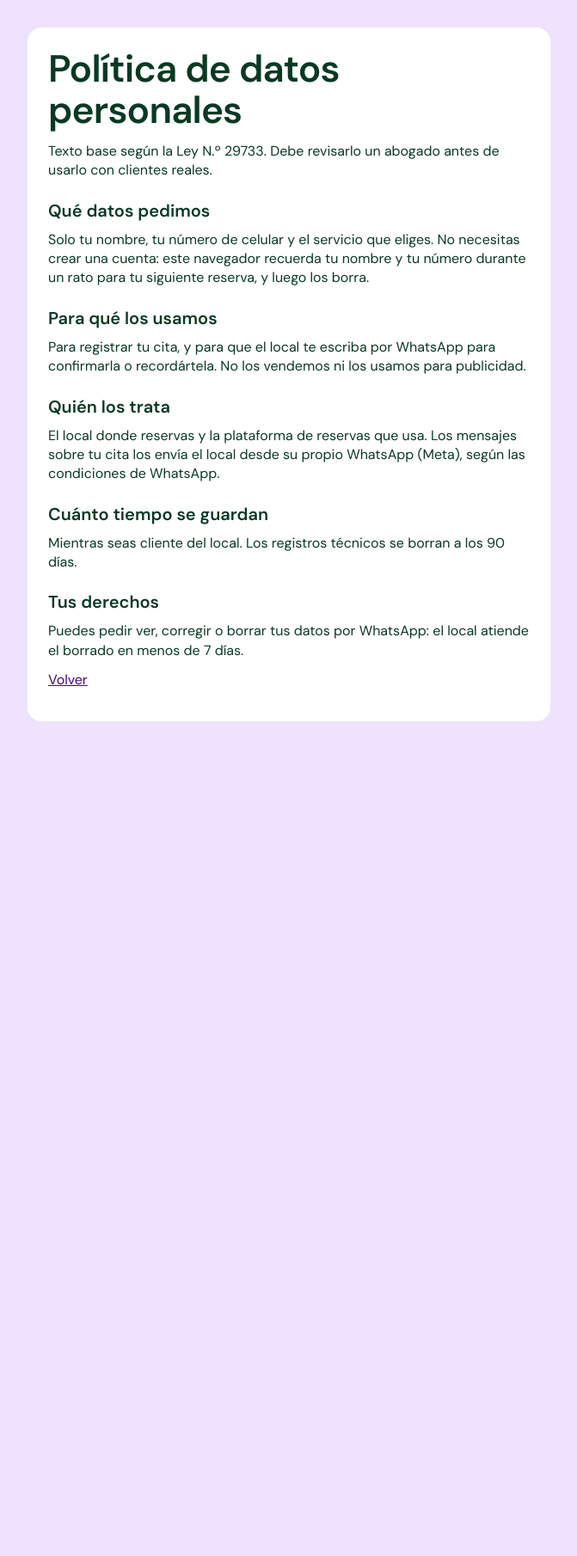
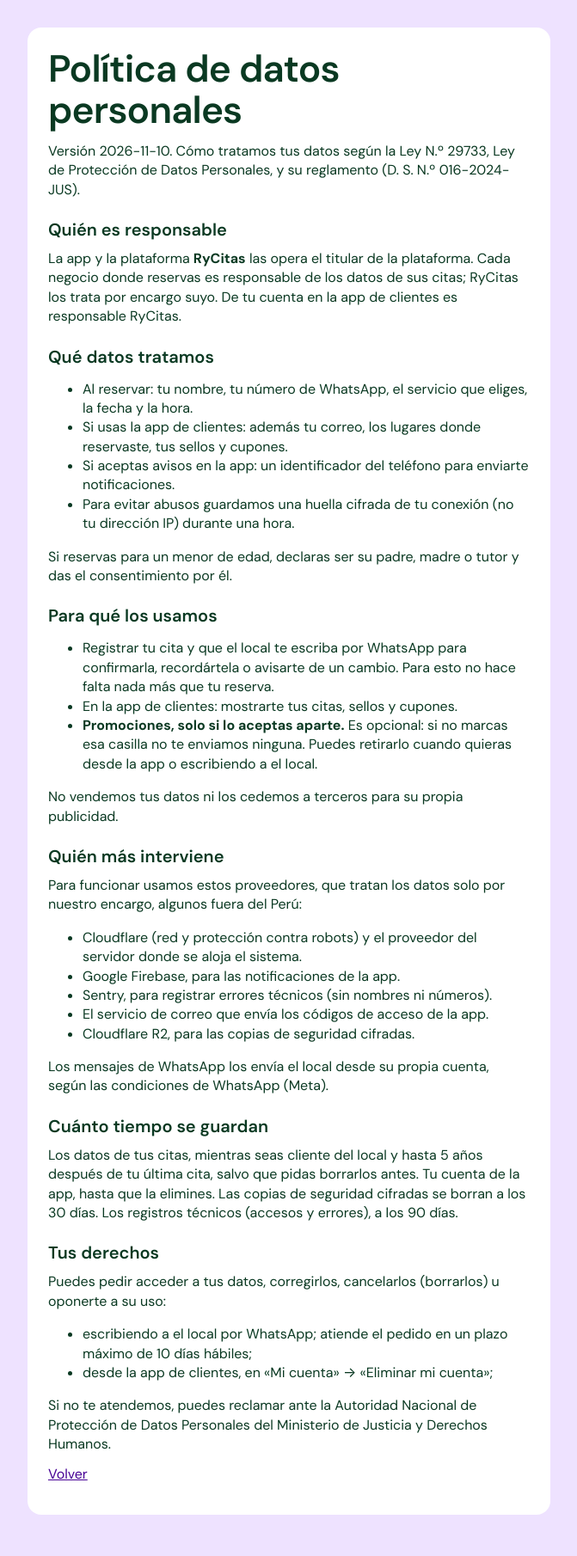
Before and after one commit to AndreMendezCisneros/rycitas, a Django app: page /privacidad/ in a window 1280 px wide. Shown: the whole page at 86% size, without its empty margins (304-975 px from the left). Before the commit the page ends 839 px from the top, so only its background shows below. Run offline with Django 5.2, Linux system fonts and the light colour scheme; parts of the project's set-up code (start-up, migrations or seed data) failed here and were passed over.

Commit message:
DAT-01/02/07: política de datos final y permiso aparte para promociones
- privacidad.html sin el texto de borrador y coherente con el sistema: titular (TITULAR_* en
  el entorno; check --deploy los exige), encargados (Cloudflare, Firebase, Sentry, correo, R2),
  promociones solo con permiso, plazos, menores y canal ARCO. Versión POLITICA_VERSION.
- Paciente y Cliente guardan la versión de la política aceptada y acepta_publicidad_en.
- Casilla opcional «Quiero recibir promociones» en la reserva web y en el registro de la app;
  PUT /cliente/v1/yo permite retirarlo.
- Las campañas solo van a quien dio ese permiso (al reservar o en la app).
- El enlace a la política desde la app ya funciona (ruta /privacidad/ en el host de la plataforma).

Co-Authored-By: Claude Opus 5.5 <noreply@anthropic.com>

```diff
--- a/backend/citas/api_publica.py
+++ b/backend/citas/api_publica.py
@@ -29,6 +29,7 @@ class ReservaEntrada(Schema):
     nombre: str
     celular: str
     acepta_politica: bool = False
+    acepta_publicidad: bool = False  # aparte y opcional: promociones del negocio
     turnstile: str = ""
     profesional: int | None = None  # None: «Cualquiera»
     precio_ofrecido: float | None = None
@@ -132,6 +133,7 @@ def reservar(request, slug: str, datos: ReservaEntrada):
         datos.acepta_politica,
         profesional_id=datos.profesional,
         precio_ofrecido=datos.precio_ofrecido,
+        acepta_publicidad=datos.acepta_publicidad,
     )
     return 201, presentacion.reserva_creada(cita)
 
--- a/backend/citas/models.py
+++ b/backend/citas/models.py
@@ -13,6 +13,12 @@ class Paciente(models.Model):
     celular = models.CharField(max_length=40, help_text="Formato E.164: +51987654321")
     verificado_en = models.DateTimeField(null=True, blank=True)
     consentimiento_en = models.DateTimeField(null=True, blank=True)
+    politica_version = models.CharField(
+        max_length=20, blank=True, help_text="Versión de la política de datos que aceptó (settings.POLITICA_VERSION)."
+    )
+    acepta_publicidad_en = models.DateTimeField(
+        null=True, blank=True, help_text="Consentimiento aparte para recibir promociones. Vacío: no se le envían."
+    )
     inasistencias = models.PositiveIntegerField(default=0)
     bloqueado = models.BooleanField(default=False)
     creado_en = models.DateTimeField(auto_now_add=True)
--- a/backend/citas/servicios.py
+++ b/backend/citas/servicios.py
@@ -380,8 +380,13 @@ def crear_prerreserva(
     *,
     profesional_id: int | None = None,
     precio_ofrecido: float | None = None,
+    acepta_publicidad: bool = False,
 ) -> Cita:
-    """Retiene el horario 15 min (RF-08). Si dos llegan a la vez, la restricción de la base elige a una."""
+    """Retiene el horario 15 min (RF-08). Si dos llegan a la vez, la restricción de la base elige a una.
+
+    `acepta_publicidad` es un permiso aparte y opcional (DAT-02): marcarlo una vez basta; no marcarlo en otra reserva
+    no lo retira (eso se pide al negocio o desde la app).
+    """
     if not acepta_politica:
         raise ErrorNegocio("sin_consentimiento", "Debes aceptar la política de datos para reservar.", 422)
     nombre = _validar_nombre(nombre)
@@ -414,7 +419,12 @@ def crear_prerreserva(
                 409,
             )
         paciente.consentimiento_en = ahora
-        paciente.save(update_fields=["consentimiento_en"])
+        paciente.politica_version = settings.POLITICA_VERSION
+        campos = ["consentimiento_en", "politica_version"]
+        if acepta_publicidad and paciente.acepta_publicidad_en is None:
+            paciente.acepta_publicidad_en = ahora
+            campos.append("acepta_publicidad_en")
+        paciente.save(update_fields=campos)
         profesional = _elegir_profesional(consultorio, tratamiento, inicio, candidatos)
         params = parametros_de(consultorio, tratamiento)
         fin = inicio + timedelta(minutes=params.duracion_min)
--- a/backend/clientes/models.py
+++ b/backend/clientes/models.py
@@ -22,6 +22,11 @@ class Cliente(models.Model):
     correo_verificado_en = models.DateTimeField(null=True, blank=True)
     celular_verificado_en = models.DateTimeField(
         null=True, blank=True, help_text="Al abrir en la app el enlace de una cita enviado a ese WhatsApp."
+    )
+    politica_version = models.CharField(max_length=20, blank=True, help_text="Versión de la política que aceptó.")
+    consentimiento_en = models.DateTimeField(null=True, blank=True)
+    acepta_publicidad_en = models.DateTimeField(
+        null=True, blank=True, help_text="Consentimiento aparte para recibir promociones. Vacío: no se le envían."
     )
     codigo_referido = models.CharField(max_length=8, unique=True, default=codigo_referido)
     referido_por = models.ForeignKey("self", null=True, blank=True, on_delete=models.SET_NULL, related_name="referidos")
--- a/backend/denticita/checks.py
+++ b/backend/denticita/checks.py
@@ -44,4 +44,9 @@ def secretos_de_produccion(app_configs, **kwargs):
                 id="denticita.E005",
             )
         )
+    for nombre in ("TITULAR_NOMBRE", "TITULAR_DOCUMENTO", "TITULAR_DOMICILIO", "TITULAR_CORREO"):
+        if not getattr(settings, nombre):
+            errores.append(
+                Error(f"Falta {nombre}: la política de datos debe identificar al titular (Ley 29733)", id="denticita.E006")
+            )
     return errores
--- a/backend/sitio/templates/sitio/privacidad.html
+++ b/backend/sitio/templates/sitio/privacidad.html
@@ -4,18 +4,69 @@
 <main class="pagina">
   <section class="pagina-tarjeta">
     <h1>Política de datos personales</h1>
-    <p>Texto base según la Ley N.º 29733. Debe revisarlo un abogado antes de usarlo con {{ voc.clientes }} reales.</p>
-    <h2>Qué datos pedimos</h2>
-    <p>Solo tu nombre, tu número de celular y el {{ voc.servicio }} que eliges. No necesitas crear una cuenta: este navegador recuerda tu nombre y tu número durante un rato para tu siguiente reserva, y luego los borra.</p>
-    {% if salud %}<p><strong>No escribas datos de salud</strong> (diagnósticos, medicinas, síntomas) en el formulario. Si hace falta, se los cuentas en persona a quien te atiende.</p>{% endif %}
+    <p>Versión {{ version }}. Cómo tratamos tus datos según la Ley N.º 29733, Ley de Protección de Datos Personales, y su
+      reglamento (D. S. N.º 016-2024-JUS).</p>
+
+    <h2>Quién es responsable</h2>
+    {% if consultorio %}
+    <p><strong>{{ consultorio.nombre }}</strong>{% if consultorio.direccion %}, {{ consultorio.direccion }}{% endif %}, es
+      el titular de los datos de tus citas: decide para qué se usan. Para agendar usa <strong>RyCitas</strong>, la
+      plataforma de reservas, que trata los datos por encargo suyo y solo para lo que se describe aquí.</p>
+    {% else %}
+    <p>La app y la plataforma <strong>RyCitas</strong> las opera
+      {% if titular.nombre %}<strong>{{ titular.nombre }}</strong>{% if titular.documento %} ({{ titular.documento }}){% endif %}{% if titular.domicilio %}, con domicilio en {{ titular.domicilio }}{% endif %}{% else %}el titular de la plataforma{% endif %}.
+      Cada negocio donde reservas es responsable de los datos de sus citas; RyCitas los trata por encargo suyo. De tu
+      cuenta en la app de clientes es responsable RyCitas.</p>
+    {% endif %}
+
+    <h2>Qué datos tratamos</h2>
+    <ul>
+      <li>Al reservar: tu nombre, tu número de WhatsApp, el {{ voc.servicio }} que eliges, la fecha y la hora.</li>
+      <li>Si usas la app de clientes: además tu correo, los lugares donde reservaste, tus sellos y cupones.</li>
+      <li>Si aceptas avisos en la app: un identificador del teléfono para enviarte notificaciones.</li>
+      <li>Para evitar abusos guardamos una huella cifrada de tu conexión (no tu dirección IP) durante una hora.</li>
+    </ul>
+    {% if salud %}<p><strong>No escribas datos de salud</strong> (diagnósticos, medicinas, síntomas) en el formulario. El
+      {{ voc.servicio }} que eliges puede revelar algo de tu salud: por eso las notificaciones nunca lo muestran y solo
+      lo ve {{ voc.el_local }}.</p>{% endif %}
+    <p>Si reservas para un menor de edad, declaras ser su padre, madre o tutor y das el consentimiento por él.</p>
+
     <h2>Para qué los usamos</h2>
-    <p>Para registrar tu cita{% if consultorio %} en {{ consultorio.nombre }}{% endif %}, y para que {{ voc.el_local }} te escriba por WhatsApp para confirmarla o recordártela. No los vendemos ni los usamos para publicidad.</p>
-    <h2>Quién los trata</h2>
-    <p>{{ voc.el_local|capfirst }} donde reservas y la plataforma de reservas que usa. Los mensajes sobre tu cita los envía {{ voc.el_local }} desde su propio WhatsApp (Meta), según las condiciones de WhatsApp.</p>
+    <ul>
+      <li>Registrar tu cita y que {{ voc.el_local }} te escriba por WhatsApp para confirmarla, recordártela o avisarte
+        de un cambio. Para esto no hace falta nada más que tu reserva.</li>
+      <li>En la app de clientes: mostrarte tus citas, sellos y cupones.</li>
+      <li><strong>Promociones, solo si lo aceptas aparte.</strong> Es opcional: si no marcas esa casilla no te enviamos
+        ninguna. Puedes retirarlo cuando quieras desde la app o escribiendo a {{ voc.el_local }}.</li>
+    </ul>
+    <p>No vendemos tus datos ni los cedemos a terceros para su propia publicidad.</p>
+
+    <h2>Quién más interviene</h2>
+    <p>Para funcionar usamos estos proveedores, que tratan los datos solo por nuestro encargo, algunos fuera del Perú:</p>
+    <ul>
+      <li>Cloudflare (red y protección contra robots) y el proveedor del servidor donde se aloja el sistema.</li>
+      <li>Google Firebase, para las notificaciones de la app.</li>
+      <li>Sentry, para registrar errores técnicos (sin nombres ni números).</li>
+      <li>El servicio de correo que envía los códigos de acceso de la app.</li>
+      <li>Cloudflare R2, para las copias de seguridad cifradas.</li>
+    </ul>
+    <p>Los mensajes de WhatsApp los envía {{ voc.el_local }} desde su propia cuenta, según las condiciones de WhatsApp
+      (Meta).</p>
+
     <h2>Cuánto tiempo se guardan</h2>
-    <p>Mientras seas {{ voc.cliente }} {{ voc.del_local }}. Los registros técnicos se borran a los 90 días.</p>
+    <p>Los datos de tus citas, mientras seas {{ voc.cliente }} {{ voc.del_local }} y hasta 5 años después de tu última
+      cita, salvo que pidas borrarlos antes. Tu cuenta de la app, hasta que la elimines. Las copias de seguridad cifradas
+      se borran a los 30 días. Los registros técnicos (accesos y errores), a los 90 días.</p>
+
     <h2>Tus derechos</h2>
-    <p>Puedes pedir ver, corregir o borrar tus datos por WhatsApp: {{ voc.el_local }} atiende el borrado en menos de 7 días.</p>
+    <p>Puedes pedir acceder a tus datos, corregirlos, cancelarlos (borrarlos) u oponerte a su uso:</p>
+    <ul>
+      <li>escribiendo a {{ voc.el_local }} por WhatsApp; atiende el pedido en un plazo máximo de 10 días hábiles;</li>
+      <li>desde la app de clientes, en «Mi cuenta» → «Eliminar mi cuenta»;</li>
+      {% if titular.correo %}<li>escribiendo a <a href="mailto:{{ titular.correo }}">{{ titular.correo }}</a>.</li>{% endif %}
+    </ul>
+    <p>Si no te atendemos, puedes reclamar ante la Autoridad Nacional de Protección de Datos Personales del Ministerio
+      de Justicia y Derechos Humanos.</p>
     <p><a href="/">Volver</a></p>
   </section>
 </main>
--- a/backend/sitio/views.py
+++ b/backend/sitio/views.py
@@ -211,6 +211,13 @@ def privacidad(request):
         "consultorio": consultorio,
         "voc": consultorio.vocabulario if consultorio else rubro("otro")["vocabulario"],
         "salud": consultorio.tipo["salud"] if consultorio else False,
+        "version": settings.POLITICA_VERSION,
+        "titular": {
+            "nombre": settings.TITULAR_NOMBRE,
+            "documento": settings.TITULAR_DOCUMENTO,
+            "domicilio": settings.TITULAR_DOMICILIO,
+            "correo": settings.TITULAR_CORREO,
+        },
     }
     return _cacheable(render(request, "sitio/privacidad.html", contexto))
 
```
Also changed, not shown: backend/clientes/api.py (+11 -2 lines), backend/clientes/api_negocio.py (+12 -2 lines), backend/clientes/autenticacion.py (+11 -2 lines), backend/denticita/settings.py (+8 -0 lines), backend/sitio/static/sitio/reserva.js (+7 -0 lines), backend/tests/test_clientes.py (+41 -1 lines), backend/tests/test_sitio_y_tareas.py (+2 -0 lines), backend/citas/migrations/0009_consentimiento_publicidad.py (added), backend/clientes/migrations/0002_consentimiento_publicidad.py (added), 4 other files.
